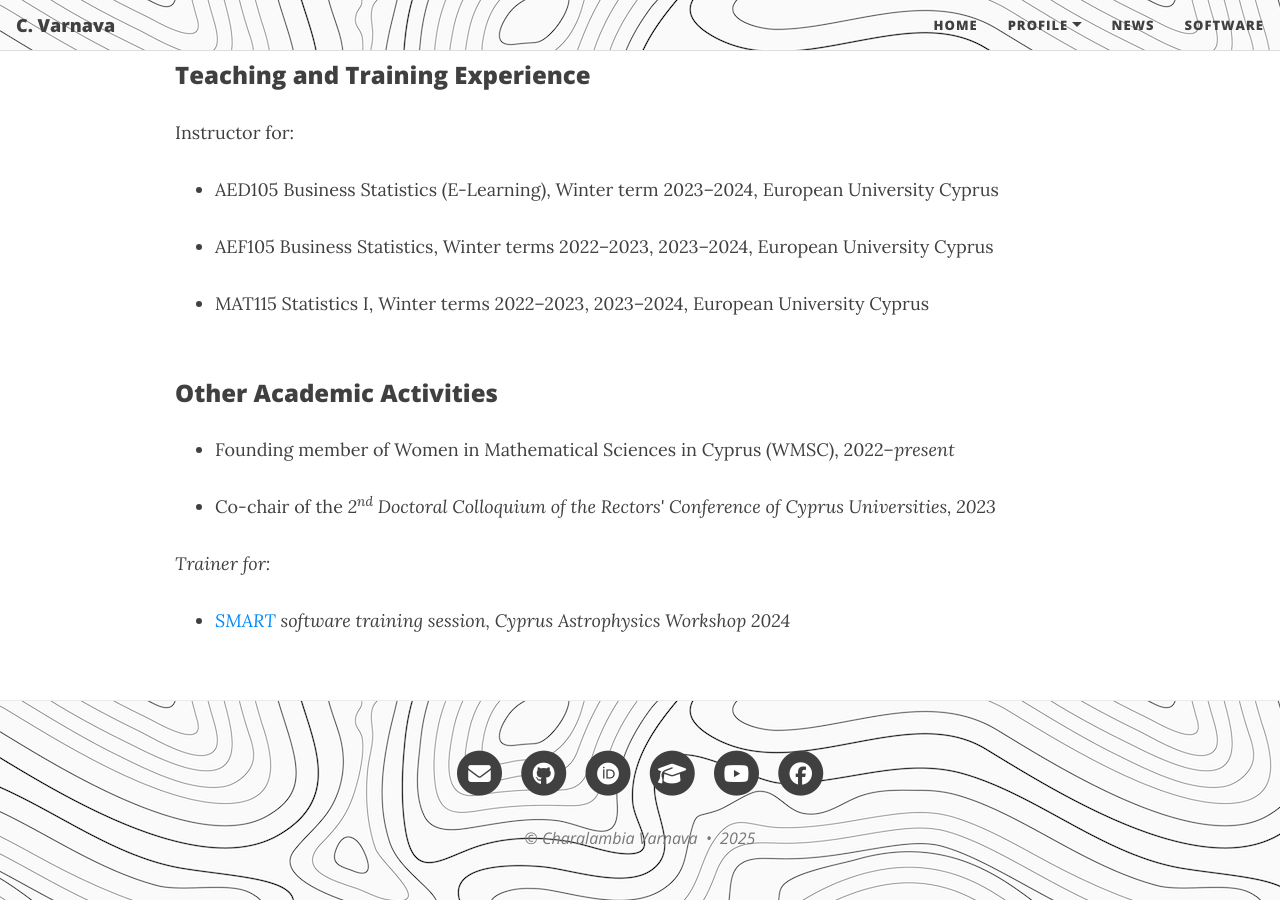
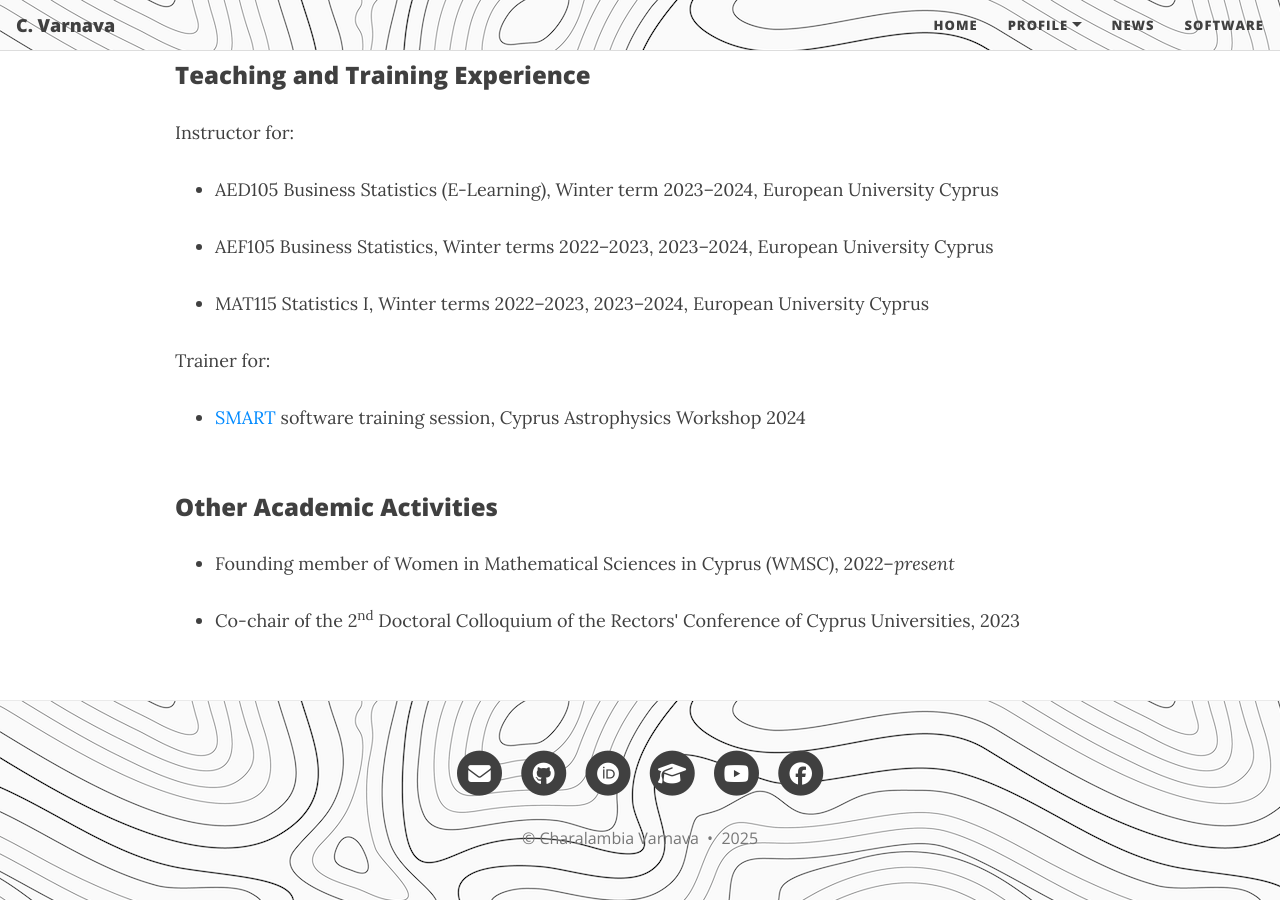
Before and after one commit to ch-var/ch-var.github.io, a Jekyll site: the page built from CV.html, in a window 1280 px wide and 900 px high, scrolled down 5932 px. Built offline with Jekyll 4.4.1, drawn with Linux system fonts in a browser that asks for light colours; formulas are drawn with MathJax 3.

Commit message:
Update CV.html

```diff
--- a/CV.html
+++ b/CV.html
@@ -165,16 +165,16 @@ mathjax: true
 <p></p>
 <li class="responsive-margin">MAT115 Statistics I, Winter terms 2022–2023, 2023–2024, European University Cyprus</li>
 </ul>
+<p align='justify'>Trainer for:</p>
+<ul>
+<li class="responsive-margin"><a href="https://github.com/ch-var/SMART">SMART</a> software training session, Cyprus Astrophysics Workshop 2024</li>
+</ul>
 <br>
 <p style="font-family: var(--header-font); font-weight: 800; line-height: 1.1; font-size: 1.5rem; margin-top: 1.25rem;">Other Academic Activities</p>
 <ul>
 <li class="responsive-margin">Founding member of Women in Mathematical Sciences in Cyprus (WMSC), 2022–<i>present</i></li>
 <p></p>
-<li class="responsive-margin">Co-chair of the <i>2<sup>nd</sup> Doctoral Colloquium of the Rectors' Conference of Cyprus Universities, 2023</li>
-</ul>
-<p align='justify'>Trainer for:</p>
-<ul>
-<li class="responsive-margin"><a href="https://github.com/ch-var/SMART">SMART</a> software training session, Cyprus Astrophysics Workshop 2024</li>
+<li class="responsive-margin">Co-chair of the 2<sup>nd</sup> Doctoral Colloquium of the Rectors' Conference of Cyprus Universities, 2023</li>
 </ul>
 
 <style>
```
